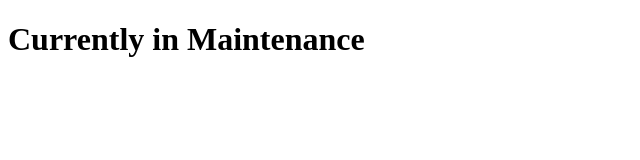
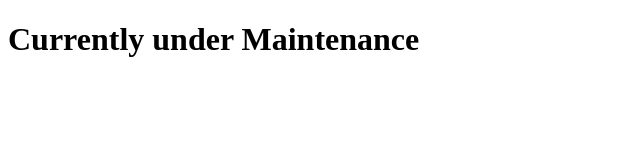
Before and after one commit to whsosgnsgns/whsosgnsgns.github.io, a plain HTML site: page index.html in a window 1280 px wide. Shown: the whole page, without its empty margins (0-640 px from the left). Drawn offline with Linux system fonts and the light colour scheme.

Commit message:
Update index.html

```diff
--- a/index.html
+++ b/index.html
@@ -2,7 +2,7 @@
 <html lang="en">
 <head>
     <body>
-        <h1>Currently in Maintenance</h1>
+        <h1>Currently under Maintenance</h1>
     </body>
 </head>
 
```
